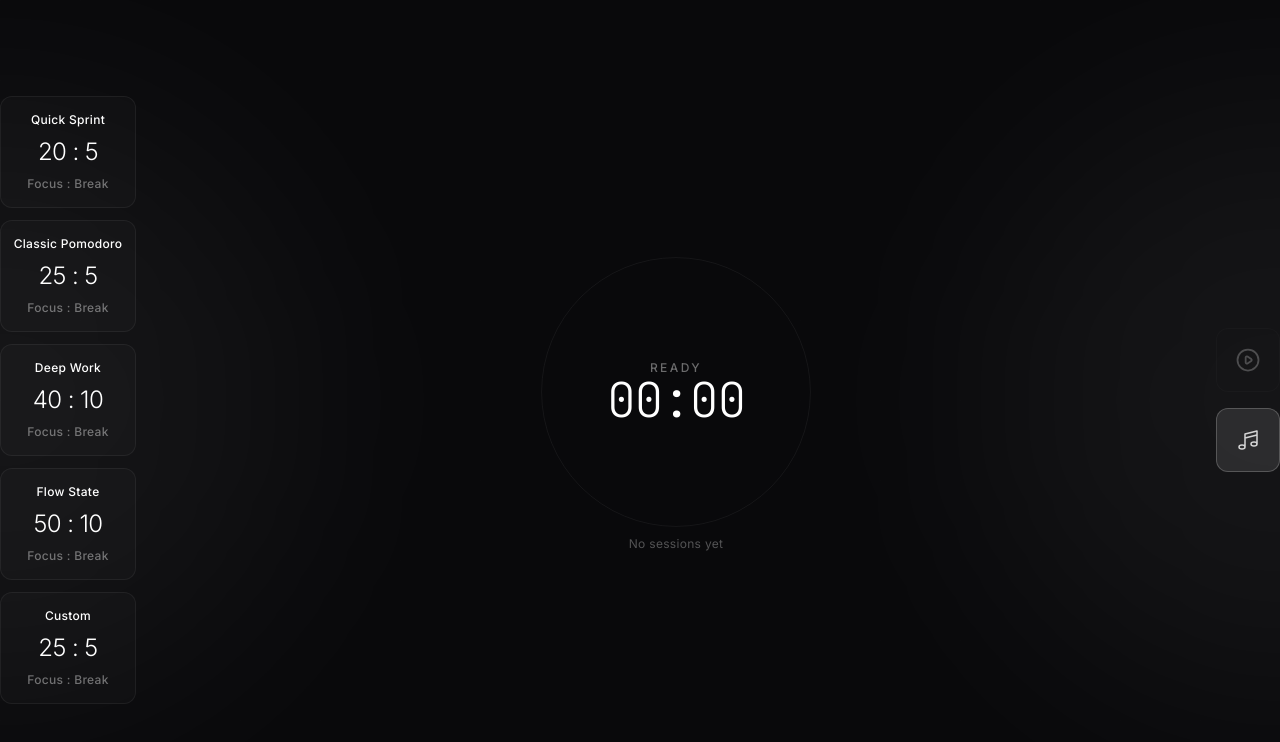
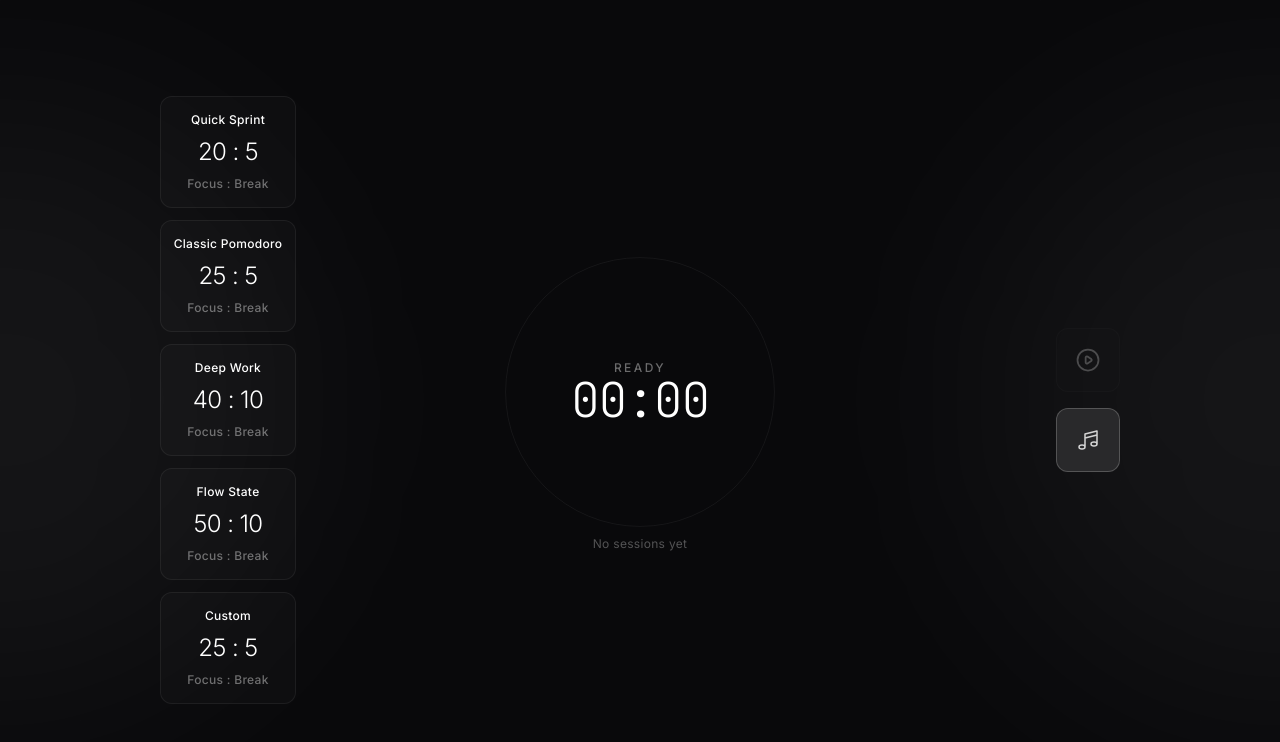
Before and after one commit to rafinazhminugraha/podomoro-app, a Next.js app: page / in a window 1280 px wide. Shown: the top 742 px of the page. Built offline with nearby package versions, Linux system fonts and the light colour scheme.

Commit message:
Update page.tsx

```diff
--- a/src/app/page.tsx
+++ b/src/app/page.tsx
@@ -35,7 +35,7 @@ export default function HomePage() {
       <div
         className={`
           fixed left-0 top-1/2 -translate-y-1/2 -translate-x-1/2
-          w-[600px] h-[600px] rounded-full
+          w-150 h-150 rounded-full
           blur-[120px] pointer-events-none
           transition-all duration-1000 ease-out
           ${timerState === 'focus' ? 'bg-rose-500/20' :
@@ -45,7 +45,7 @@ export default function HomePage() {
       <div
         className={`
           fixed right-0 top-1/2 -translate-y-1/2 translate-x-1/2
-          w-[600px] h-[600px] rounded-full
+          w-150 h-150 rounded-full
           blur-[120px] pointer-events-none
           transition-all duration-1000 ease-out
           ${timerState === 'focus' ? 'bg-rose-500/20' :
@@ -56,14 +56,26 @@ export default function HomePage() {
       {/* Subtle Grid Pattern */}
       <div className="fixed inset-0 bg-grid-pattern opacity-20 pointer-events-none" />
 
-      {/* Main Content - Three Column Layout */}
-      <div className="relative z-10 min-h-screen flex items-center justify-center px-8 py-12">
-        <div className="w-full max-w-7xl flex items-center justify-between gap-8">
+      {/* Timer - Always Centered */}
+      <div className="fixed inset-0 flex items-center justify-center pointer-events-none z-10">
+        <div className="flex flex-col items-center pointer-events-auto">
+          <TimerDisplay
+            timeRemaining={timeRemaining}
+            totalTime={totalTime}
+            timerState={timerState}
+            timerStatus={timerStatus}
+          />
+          <div className="mt-8">
+            <SessionCounter sessionsCompleted={sessionsCompleted} />
+          </div>
+        </div>
+      </div>
 
-          {/* Left Panel - Mode Selector */}
+      {/* Left Panel - Mode Selector (Fixed Position) */}
       <aside
         className={`
-              flex-shrink-0 transition-all duration-500
+          fixed left-40 top-1/2 -translate-y-1/2 z-20
+          transition-all duration-500
           ${isTimerActive ? 'opacity-30 pointer-events-none' : 'opacity-100'}
         `}
       >
@@ -75,26 +87,9 @@ export default function HomePage() {
         />
       </aside>
 
-          {/* Center - Timer + Session Counter */}
-          <div className="flex flex-col items-center justify-center flex-1">
-            {/* Timer Display */}
-            <TimerDisplay
-              timeRemaining={timeRemaining}
-              totalTime={totalTime}
-              timerState={timerState}
-              timerStatus={timerStatus}
-            />
-
-            {/* Session Counter - Below Timer */}
-            <div className="mt-8">
-              <SessionCounter sessionsCompleted={sessionsCompleted} />
-            </div>
-          </div>
-
-          {/* Right Panel - Controls */}
-          <aside className="shrink-0">
+      {/* Right Panel - Controls (Fixed Position) */}
+      <aside className="fixed right-40 top-1/2 -translate-y-1/2 z-20">
         <div className="flex flex-col gap-4">
-              {/* Timer Controls */}
           <TimerControls
             timerStatus={timerStatus}
             timerState={timerState}
@@ -104,17 +99,12 @@ export default function HomePage() {
             onResume={resumeTimer}
             onReset={resetTimer}
           />
-
-              {/* Music Toggle */}
           <SettingsPanel
             isMusicEnabled={isMusicEnabled}
             onToggleMusic={toggleMusic}
           />
         </div>
       </aside>
-
-        </div>
-      </div>
     </main>
   );
 }
```
Lines whose indentation alone changed are shown as unchanged.
